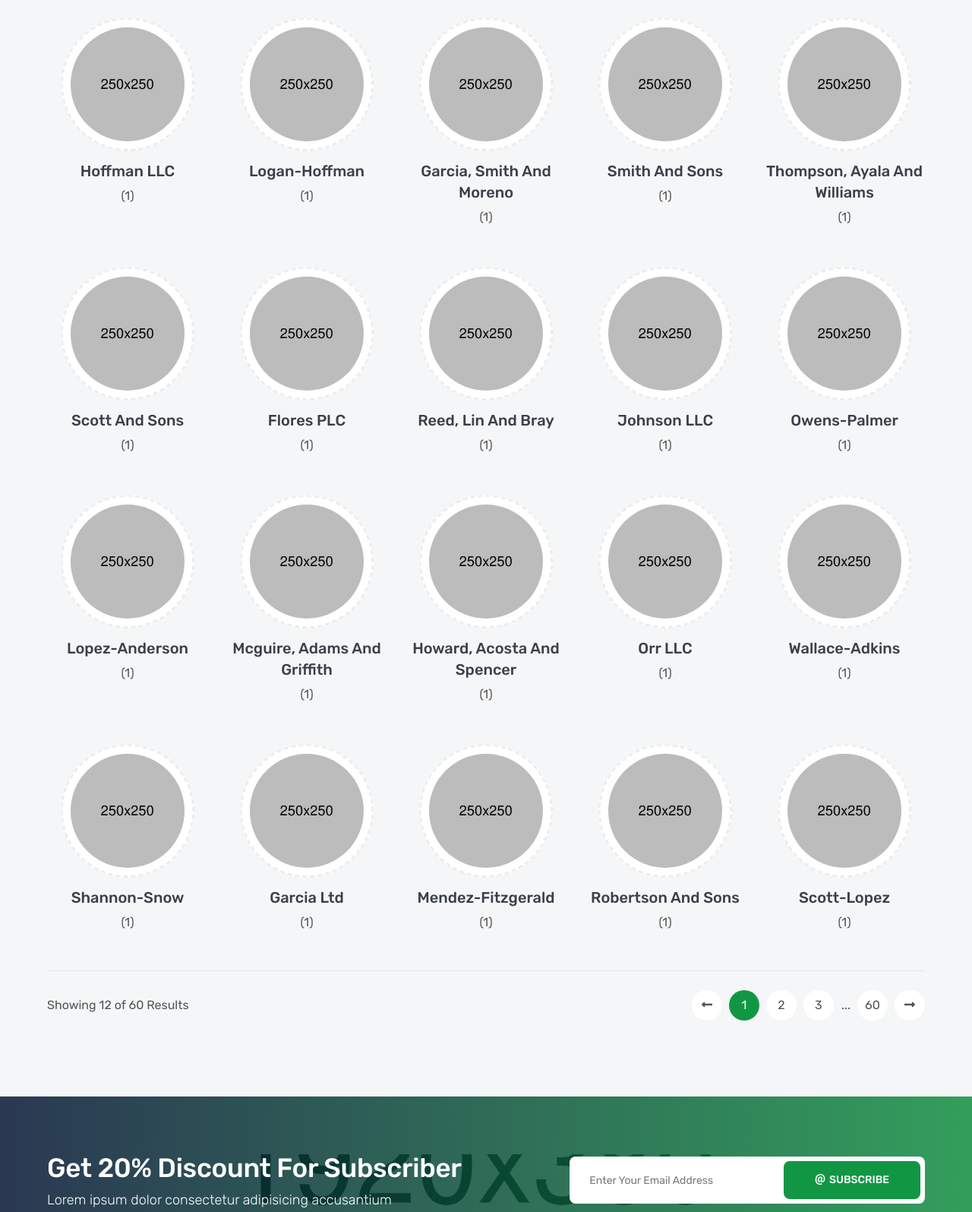
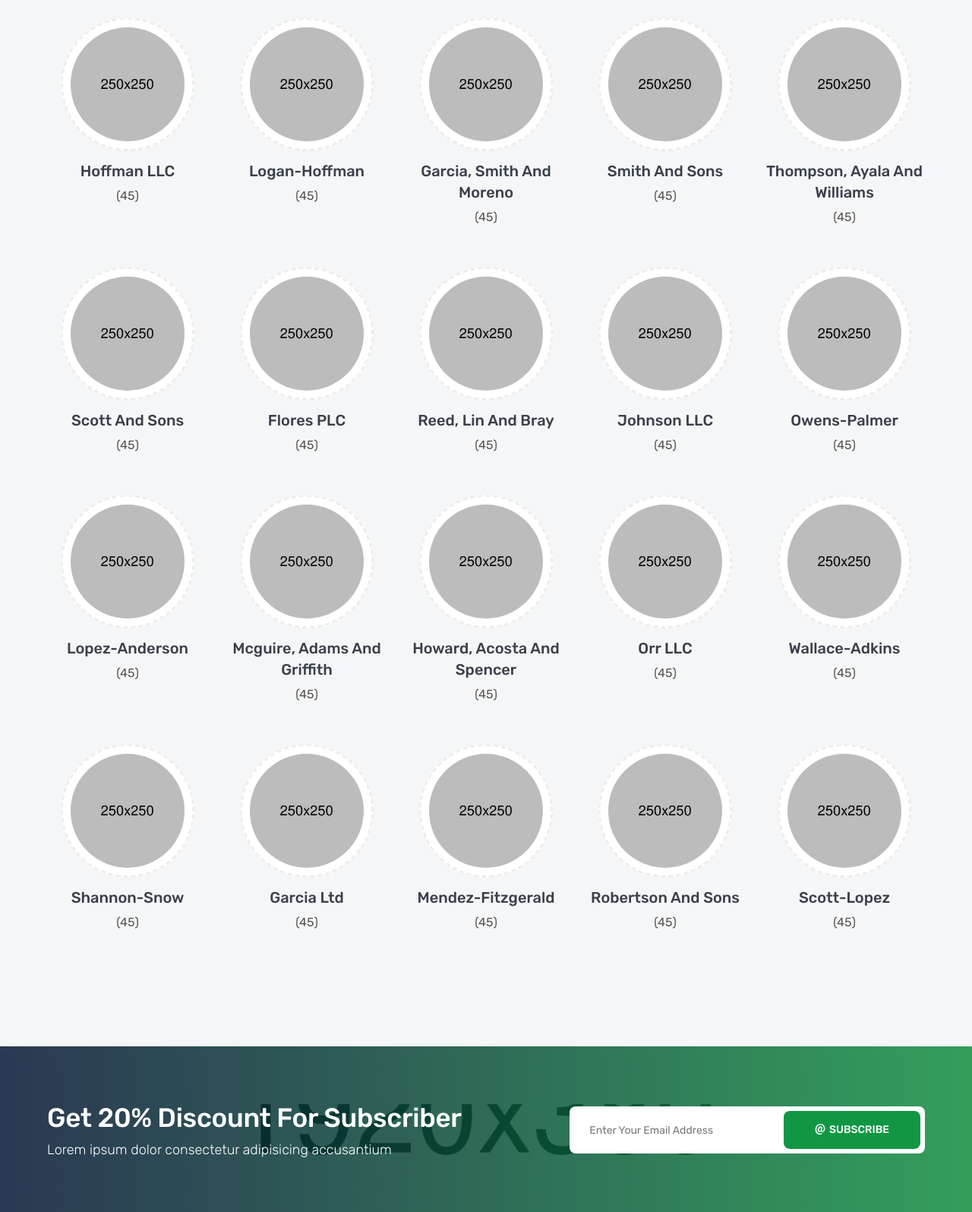
Before and after one commit to Mohamed-Taha-Essa/Django-Amazone-Clone, a Django app: template products/templates/products/brand_list.html in a window 1280 px wide. Shown: the part 632-2227 px from the top of the page at 76% size. Run offline with Django 4.2, Linux system fonts and the light colour scheme; data comes from the database, SQL or seed files in the repository; tables that the repository leaves empty hold one stand-in row (values such as "Sample post"); the template is opened without the code that fills it: values that come from a table or form of the project are taken from there, most other values are stand-ins (such as "Sample title", 1, 10 or a date in 2020); some libraries are stand-ins or nearby versions.

Commit message:
add pagination to brand list, detail

```diff
--- a/products/templates/products/brand_list.html
+++ b/products/templates/products/brand_list.html
@@ -70,36 +70,48 @@
                                 </div>
                                 <div class="brand-meta">
                                     <h4>{{object.name}}</h4>
-                                    <p>({{ num }})</p>
+                                    <p>(45)</p>
                                 </div>
                             </div>
                         </div>
                     {% endfor %}
                 </div>
+                {% if is_paginated  %}
                 <div class="row">
                     <div class="col-lg-12">
                         <div class="bottom-paginate">
                             <p class="page-info">Showing 12 of 60 Results</p>
                             <ul class="pagination">
+                                {% comment %} prev page {% endcomment %}
+                                {% if page_obj.has_previous  %}
                                     <li class="page-item">
-                                    <a class="page-link" href="#">
+                                        <a class="page-link" href="?page={{page_obj.previous_page_number}}">
                                             <i class="fas fa-long-arrow-alt-left"></i>
                                         </a>
                                     </li>
-                                <li class="page-item"><a class="page-link active" href="#">1</a></li>
-                                <li class="page-item"><a class="page-link" href="#">2</a></li>
-                                <li class="page-item"><a class="page-link" href="#">3</a></li>
-                                <li class="page-item">...</li>
-                                <li class="page-item"><a class="page-link" href="#">60</a></li>
+                                {% endif %}
+                                {% comment %} current page {% endcomment %}
+                                {% for i in paginator.page_range %}
+                                    {% if page_obj.number == i %}
+                                        <li class="page-item"><a class="page-link active" href="#">{{i}}</a></li>
+                                    {% elif i > page_obj.number|add:'-3' and i < page_obj.number|add:'3'  %}
+                                        <li class="page-item"><a class="page-link" href="?page={{i}}">{{i}}</a></li>
+                                    {% endif %}
+                                {% endfor %}
+                                {% comment %} next page {% endcomment %}
+                                {% if page_obj.has_next %}
                                     <li class="page-item">
-                                    <a class="page-link" href="#">
+                                        <a class="page-link" href="?page={{page_obj.next_page_number}}">
                                             <i class="fas fa-long-arrow-alt-right"></i>
                                         </a>
                                     </li>
+                                {% endif %}
+
                             </ul>
                         </div>
                     </div>
                 </div>
+            {% endif %}
             </div>
         </section>
         <!--=====================================
```
Also changed, not shown: products/templates/products/brand_detail.html (+19 -7 lines). Lines whose indentation alone changed are shown as unchanged.
